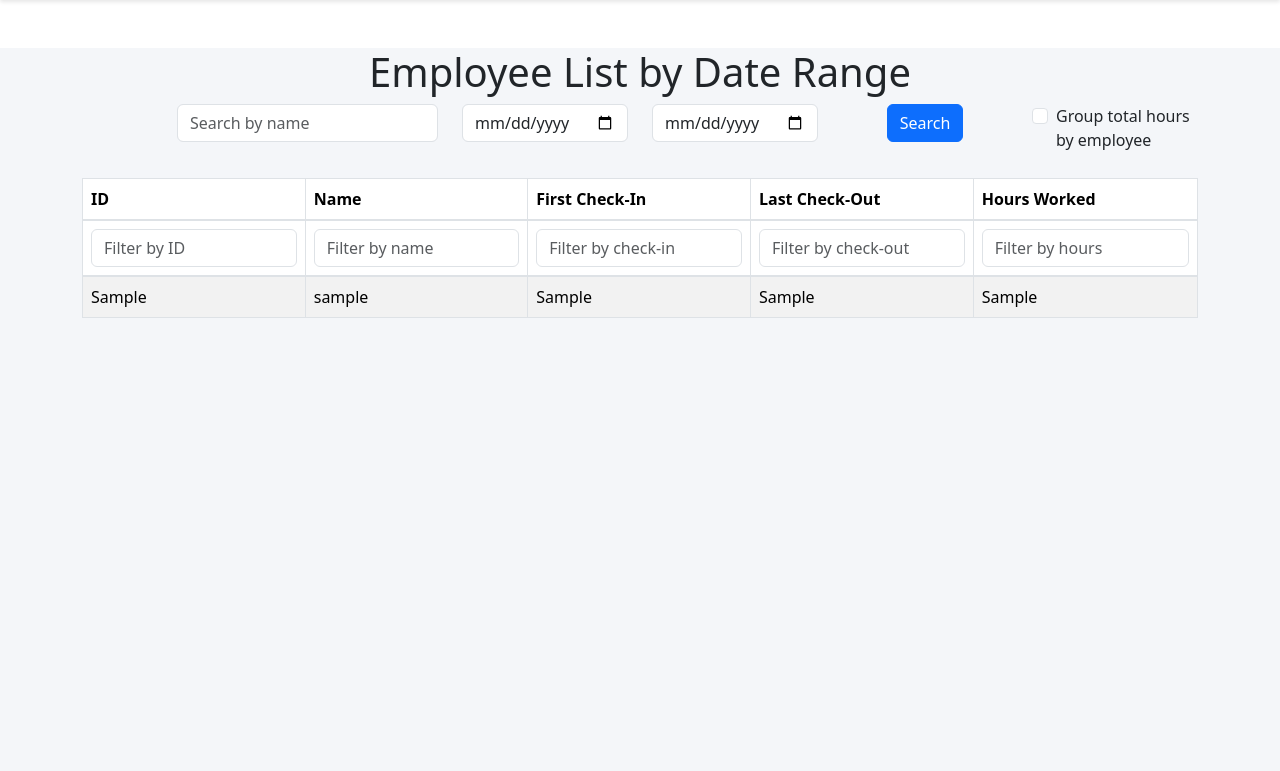
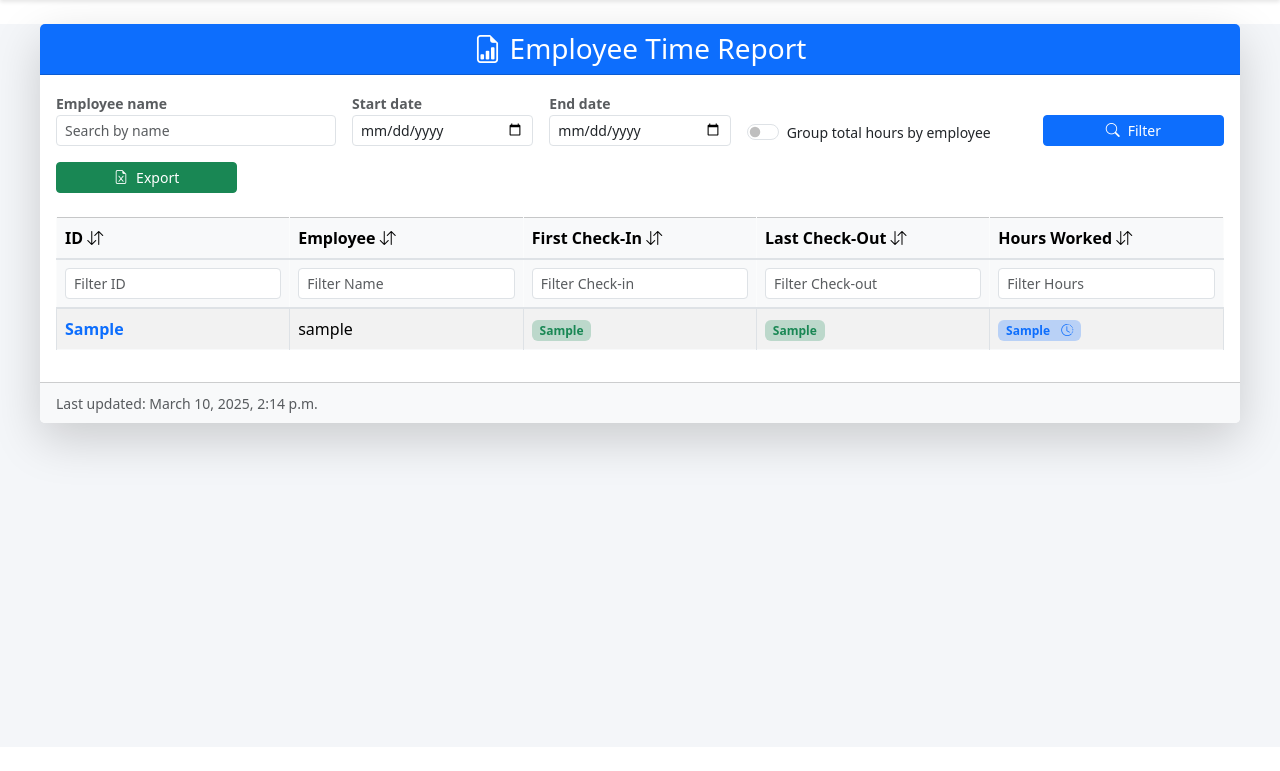
Before and after one commit to Shadow170022/control_acceso_django, a Django app: template mi_aplicacion/templates/empleados_por_fecha.html in a window 1280 px wide. Shown: the part 77-848 px from the top of the page. After the commit the page ends 824 px from the top, so only its background shows below. Run offline with Django 3.2, Linux system fonts and the light colour scheme; the template is opened without the code that fills it: most values are stand-ins (such as "Sample title", 1, 10 or a date in 2020); some libraries are stand-ins or nearby versions.

Commit message:
Implemented option to generate report on rh employee views

```diff
--- a/mi_aplicacion/templates/empleados_por_fecha.html
+++ b/mi_aplicacion/templates/empleados_por_fecha.html
@@ -2,91 +2,167 @@
 {% block title %}Reportes{% endblock %}
 
 {% block content %}
-<div class="container-fluid"></div>
-    <div class="container mt-5 fade-in">
-        <h1 class="text-center">Employee List by Date Range</h1>
+<div class="container-fluid">
+    <div class="card shadow-lg border-0 rounded-lg mt-4 fade-in">
+        <div class="card-header bg-primary text-white">
+            <h3 class="my-0 text-center"><i class="bi bi-file-earmark-bar-graph me-2"></i>Employee Time Report</h3>
+        </div>
 
+        <div class="card-body">
             <form method="GET" class="mb-4">
-            <div class="row">
-                <div class="col-md-3 offset-md-1">
-                    <input type="text" name="nombre" class="form-control" placeholder="Search by name"
-                           value="{{ request.GET.nombre }}">
+                <div class="row g-3 align-items-end">
+                    <div class="col-md-3">
+                        <label class="form-label small text-muted mb-0">Employee name</label>
+                        <input type="text" name="nombre" class="form-control form-control-sm"
+                               placeholder="Search by name" value="{{ request.GET.nombre }}">
                     </div>
+
                     <div class="col-md-2">
-                    <input type="date" name="start_date" class="form-control" value="{{ start_date }}"
-                           placeholder="Start Date">
+                        <label class="form-label small text-muted mb-0">Start date</label>
+                        <input type="date" name="start_date" class="form-control form-control-sm"
+                               value="{{ start_date }}">
                     </div>
+
                     <div class="col-md-2">
-                    <input type="date" name="end_date" class="form-control" value="{{ end_date }}"
-                           placeholder="End Date">
+                        <label class="form-label small text-muted mb-0">End date</label>
+                        <input type="date" name="end_date" class="form-control form-control-sm"
+                               value="{{ end_date }}">
                     </div>
-                <div class="col-md-2 text-center">
-                    <button type="submit" class="btn btn-primary">Search</button>
-                </div>
-                <div class="col-md-2">
-                    <div class="form-check">
-                        <input class="form-check-input" type="checkbox" name="agrupar_total" id="agrupar_total" {% if agrupar_total %}checked{% endif %}>
-                        <label class="form-check-label" for="agrupar_total">
+
+                    <div class="col-md-3">
+                        <div class="form-check form-switch">
+                            <input class="form-check-input" type="checkbox" role="switch"
+                                   name="agrupar_total" id="agrupar_total" {% if agrupar_total %}checked{% endif %}>
+                            <label class="form-check-label small" for="agrupar_total">
                                 Group total hours by employee
                             </label>
                         </div>
+                    </div>
+
+                    <div class="col-md-2">
+                        <button type="submit" class="btn btn-primary btn-sm w-100">
+                            <i class="bi bi-search me-2"></i>Filter
+                        </button>
+                    </div>
+
+                    <div class="col-md-2">
+                        <a href="{% url 'export_employees_report' %}?{{ request.GET.urlencode }}"
+                            class="btn btn-success btn-sm w-100" title="Exportar a Excel">
+                            <i class="bi bi-file-earmark-excel me-2"></i>Export
+                        </a>
                     </div>
                 </div>
             </form>
 
             {% if empleados %}
-        <table class="table table-striped table-bordered" id="empleadosTable">
-            <thead>
+            <div class="table-responsive">
+                <table id="empleadosTable" class="table table-hover table-striped align-middle table-bordered border-light">
+                    <thead class="table-light">
                         <tr>
-                    <th class="sort-icon" onclick="sortTable(0)">ID</th>
-                    <th class="sort-icon" onclick="sortTable(1)">Name</th>
-                    <th class="sort-icon" onclick="sortTable(2)">First Check-In</th>
-                    <th class="sort-icon" onclick="sortTable(3)">Last Check-Out</th>
-                    <th class="sort-icon" onclick="sortTable(4)">Hours Worked</th>
+                            <th class="sortable" onclick="sortTable(0)">ID <i class="bi bi-arrow-down-up"></i></th>
+                            <th class="sortable" onclick="sortTable(1)">Employee <i class="bi bi-arrow-down-up"></i></th>
+                            <th class="sortable" onclick="sortTable(2)">First Check-In <i class="bi bi-arrow-down-up"></i></th>
+                            <th class="sortable" onclick="sortTable(3)">Last Check-Out <i class="bi bi-arrow-down-up"></i></th>
+                            <th class="sortable" onclick="sortTable(4)">Hours Worked <i class="bi bi-arrow-down-up"></i></th>
                         </tr>
-                <tr>
-                    <th><input type="text" id="filterID" class="form-control" placeholder="Filter by ID"></th>
-                    <th><input type="text" id="filterName" class="form-control" placeholder="Filter by name"></th>
-                    <th><input type="text" id="filterCheckin" class="form-control" placeholder="Filter by check-in"></th>
-                    <th><input type="text" id="filterCheckout" class="form-control" placeholder="Filter by check-out"></th>
-                    <th><input type="text" id="filterHours" class="form-control" placeholder="Filter by hours"></th>
+                        <tr class="bg-light">
+                            <th><input id="filterID" type="text" class="form-control form-control-sm" placeholder="Filter ID"></th>
+                            <th><input id="filterName" type="text" class="form-control form-control-sm" placeholder="Filter Name"></th>
+                            <th><input id="filterCheckin" type="text" class="form-control form-control-sm" placeholder="Filter Check-in"></th>
+                            <th><input id="filterCheckout" type="text" class="form-control form-control-sm" placeholder="Filter Check-out"></th>
+                            <th><input id="filterHours" type="text" class="form-control form-control-sm" placeholder="Filter Hours"></th>
                         </tr>
                     </thead>
                     <tbody>
                         {% for empleado in empleados %}
-                <tr class="{% if empleado.first_checkin is None or empleado.last_checkout is None or empleado.first_checkin == empleado.last_checkout %}warning{% endif %}">
-                    <td>{{ empleado.id_empleado }}</td>
+                        <tr class="{% if empleado.first_checkin is None or empleado.last_checkout is None or empleado.first_checkin == empleado.last_checkout %}table-warning{% endif %}">
+                            <td class="fw-bold text-primary">{{ empleado.id_empleado }}</td>
                             <td>{{ empleado.user_name }}</td>
                             <td>
+                                {% if empleado.first_checkin %}
+                                <span class="badge bg-success bg-opacity-25 text-success">
                                     {{ empleado.first_checkin }}
-                        {% if empleado.first_checkin is None %}
-                        <i class="fas fa-exclamation-triangle icon" title="No check-in"></i>
+                                </span>
+                                {% else %}
+                                <span class="badge bg-danger bg-opacity-25 text-danger">
+                                    <i class="bi bi-exclamation-circle me-2"></i>Missing
+                                </span>
                                 {% endif %}
                             </td>
                             <td>
+                                {% if empleado.last_checkout %}
+                                <span class="badge bg-success bg-opacity-25 text-success">
                                     {{ empleado.last_checkout }}
-                        {% if empleado.last_checkout is None %}
-                        <i class="fas fa-exclamation-triangle icon" title="No check-out"></i>
+                                </span>
+                                {% else %}
+                                <span class="badge bg-danger bg-opacity-25 text-danger">
+                                    <i class="bi bi-exclamation-circle me-2"></i>Missing
+                                </span>
                                 {% endif %}
                             </td>
                             <td>
+                                <span class="badge bg-primary bg-opacity-25 text-primary">
                                     {% if agrupar_total %}
                                         {{ empleado.total_horas_trabajadas }}
                                     {% else %}
                                         {{ empleado.horas_trabajadas }}
                                     {% endif %}
+                                    <i class="bi bi-clock-history ms-2"></i>
+                                </span>
                             </td>
                         </tr>
                         {% endfor %}
                     </tbody>
                 </table>
+            </div>
             {% else %}
-        <p class="text-center">No records found for the selected date range.</p>
+            <div class="alert alert-info mt-4 text-center">
+                <i class="bi bi-database-exclamation me-2"></i>No records found for the selected date range
+            </div>
             {% endif %}
+        </div>
+
+        <div class="card-footer bg-light">
+            <small class="text-muted">Last updated: {% now "DATETIME_FORMAT" %}</small>
+        </div>
     </div>
 
     {% load static %}
     <script src="{% static 'js/script.js' %}"></script>
 </div>
 
+<style>
+    .sortable {
+        cursor: pointer;
+        transition: background-color 0.3s ease;
+    }
+
+    .sortable:hover {
+        background-color: rgba(0, 123, 255, 0.1);
+    }
+
+    .fade-in {
+        animation: fadeIn 0.5s ease-in;
+    }
+
+    .btn-export {
+        transition: all 0.3s ease;
+        background-color: #28a745 !important;
+        border-color: #28a745 !important;
+    }
+
+    .btn-export:hover {
+        transform: translateY(-2px);
+        box-shadow: 0 4px 8px rgba(40, 167, 69, 0.3);
+    }
+
+    @keyframes fadeIn {
+        from { opacity: 0; transform: translateY(20px); }
+        to { opacity: 1; transform: translateY(0); }
+    }
+
+    .table-hover tbody tr:hover {
+        background-color: rgba(127, 255, 212, 0.1);
+    }
+</style>
 {% endblock %}
--- a/mi_aplicacion/urls.py
+++ b/mi_aplicacion/urls.py
@@ -9,6 +9,8 @@ urlpatterns = [
     # Route for filtering employees based on a date range and optionally by name,
     # and grouping the total worked hours per employee
     path('empleados_por_fecha/', views.empleados_por_fecha, name='empleados_por_fecha'),
+    path('employees_view/', views.employees_view, name='employees_view'),
     path('login/', views.login_view, name='rh_login'),
     path('logout/', views.logout_view, name='rh_logout'),
+    path('employees/export/', views.export_employees_report, name='export_employees_report'),
 ]
```
Also changed, not shown: mi_aplicacion/templates/employees_view.html (added, +144 -0 lines), mi_aplicacion/views.py (+286 -0 lines). Lines whose indentation alone changed are shown as unchanged.
